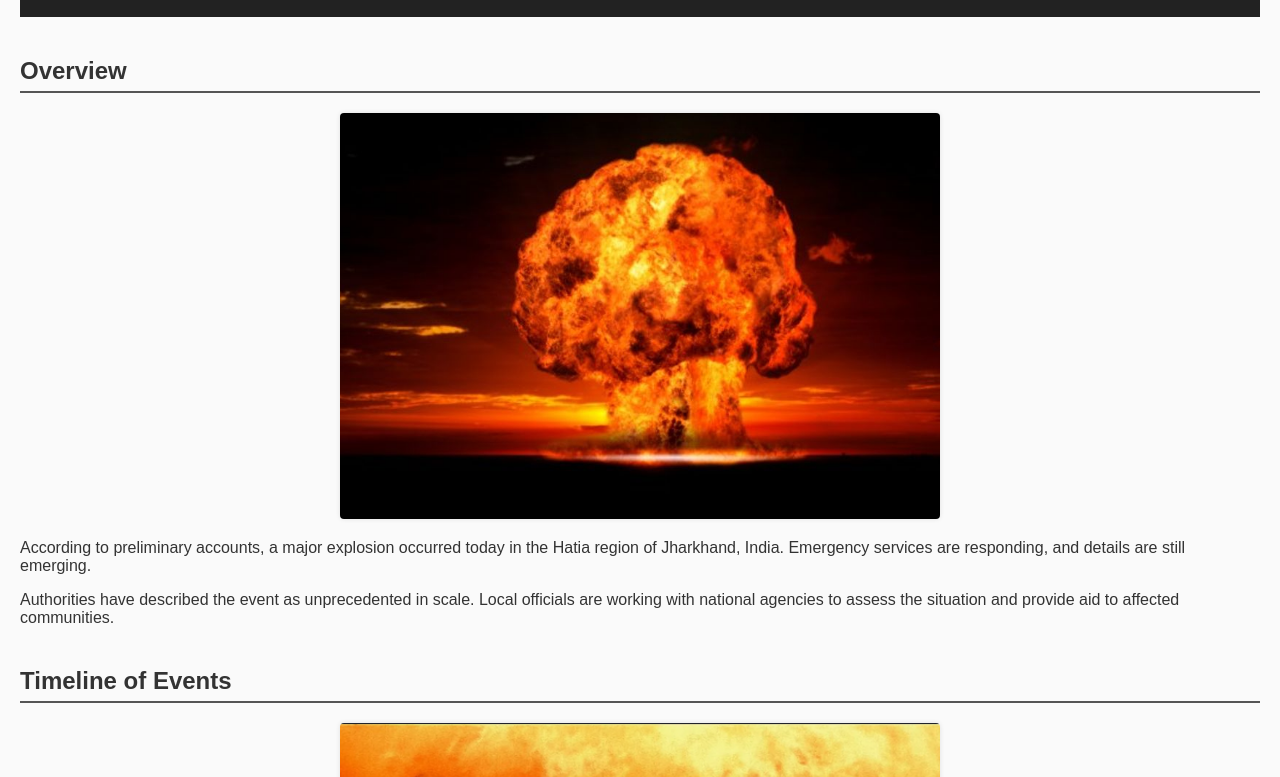
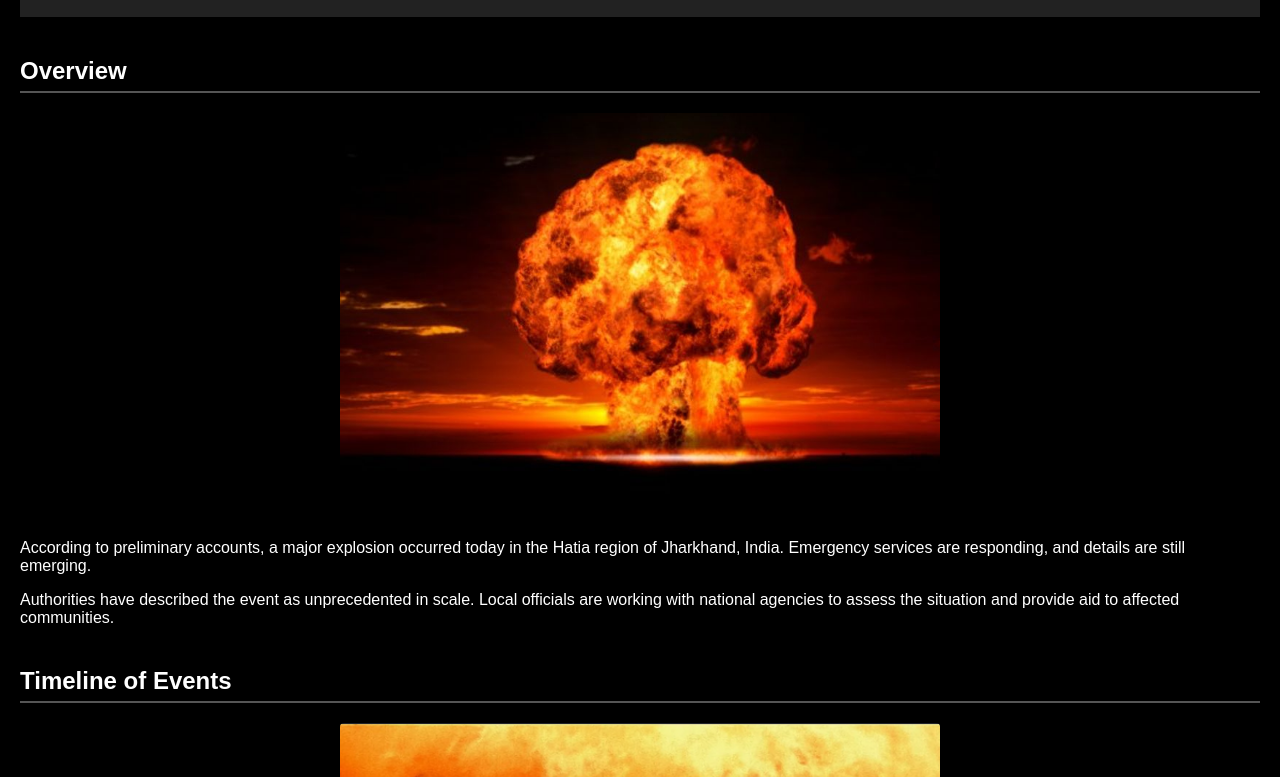
Before and after one commit to protonated-123/jharkhand-news-site, a plain HTML site: page index.html in a window 1280 px wide. Shown: the part 76-853 px from the top of the page. Drawn offline with Linux system fonts and the light colour scheme.

Commit message:
Update index.html

```diff
--- a/index.html
+++ b/index.html
@@ -9,8 +9,8 @@
             font-family: Arial, sans-serif;
             margin: 0;
             padding: 0 20px 40px 20px;
-            background: #fafafa;
-            color: #333;
+            background: #000000;
+            color: #ffffff;
         }
         header {
             background: #222;
```
